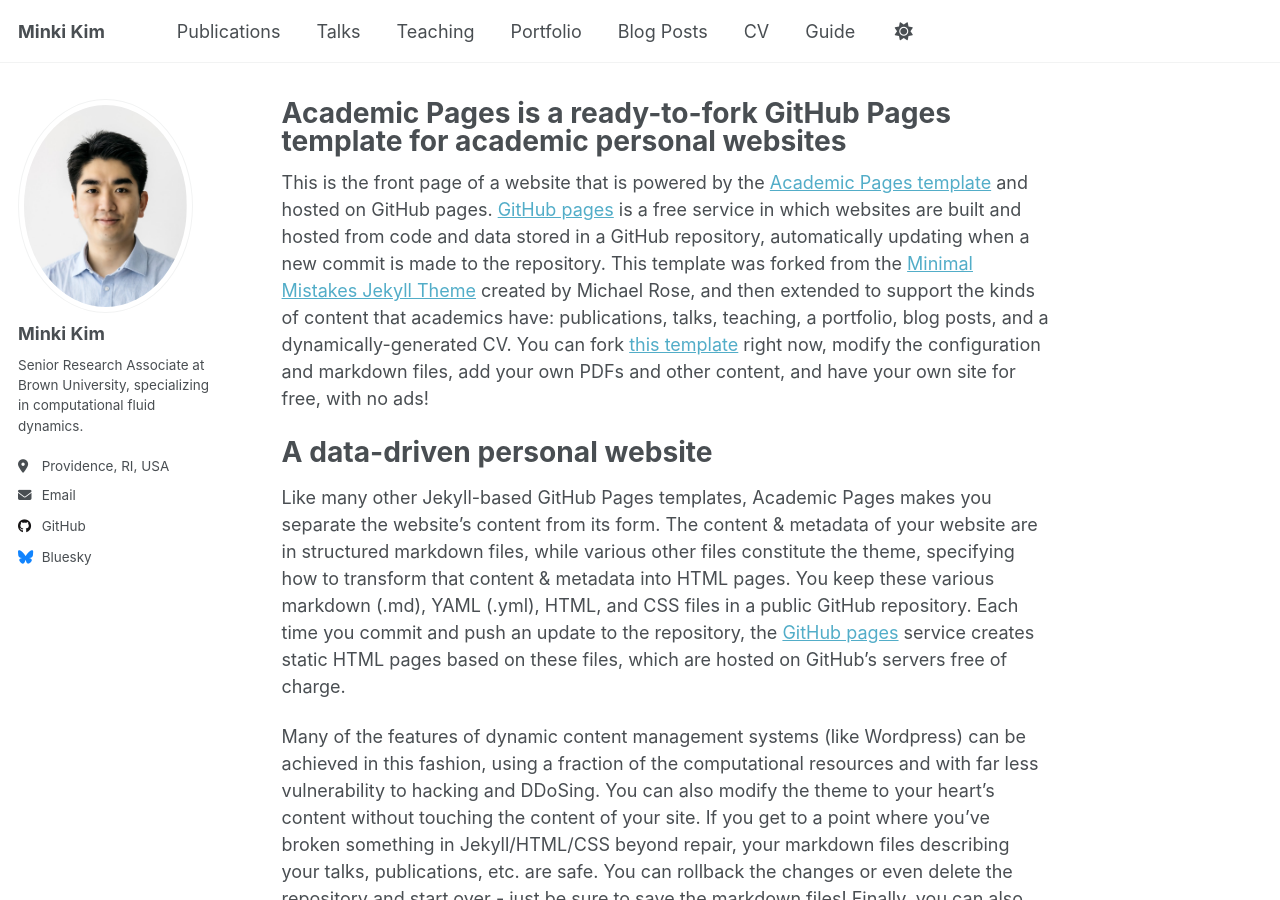
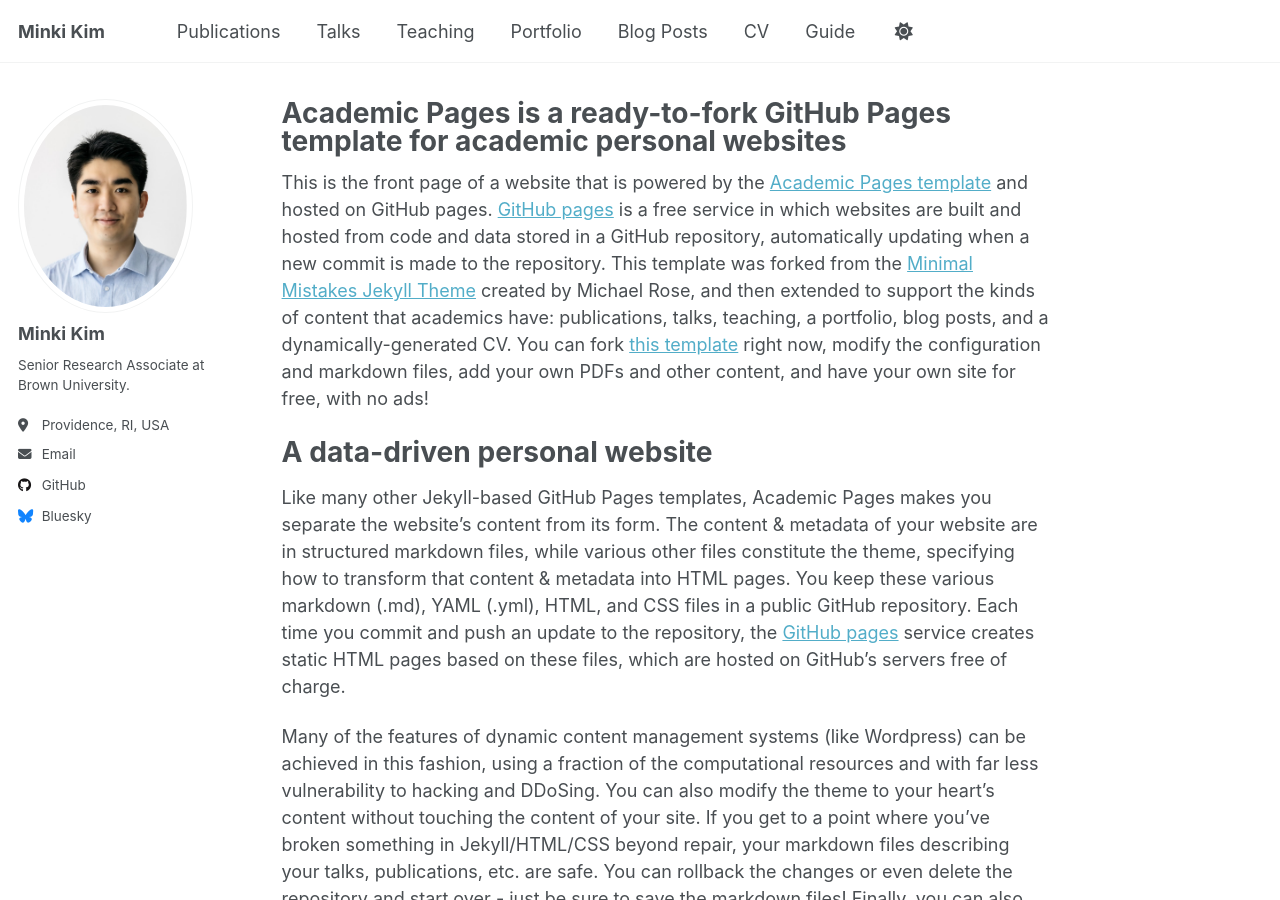
Before and after one commit to mkkim400/mkkim400.github.io, a Jekyll site: the page built from _pages/about.md, in a window 1280 px wide and 900 px high. Built offline with Jekyll 4.4.1, drawn with Linux system fonts in a browser that asks for light colours.

Commit message:
Update _config.yml

```diff
--- a/_config.yml
+++ b/_config.yml
@@ -25,7 +25,7 @@ author:
   avatar           : "Minki_photo.png"
   name             : "Minki Kim"
   pronouns         : # example: "he/him"
-  bio              : "Senior Research Associate at Brown University, specializing in computational fluid dynamics."
+  bio              : "Senior Research Associate at Brown University."
   location         : "Providence, RI, USA"
   email            : "minki_kim@brown.edu"
 
```
